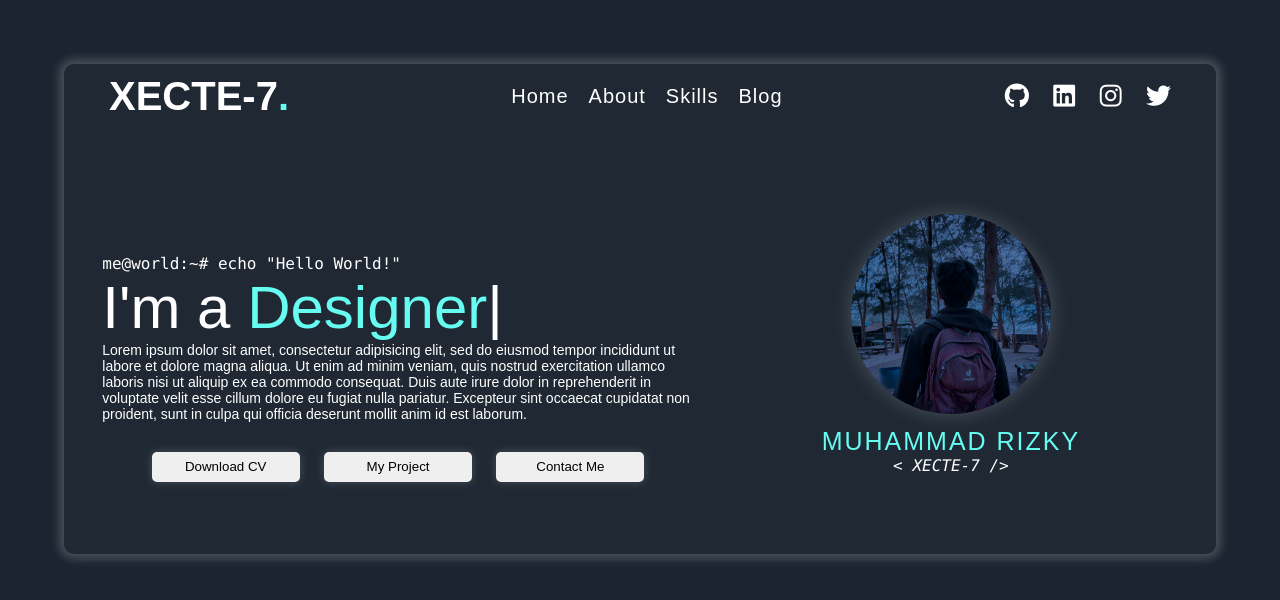
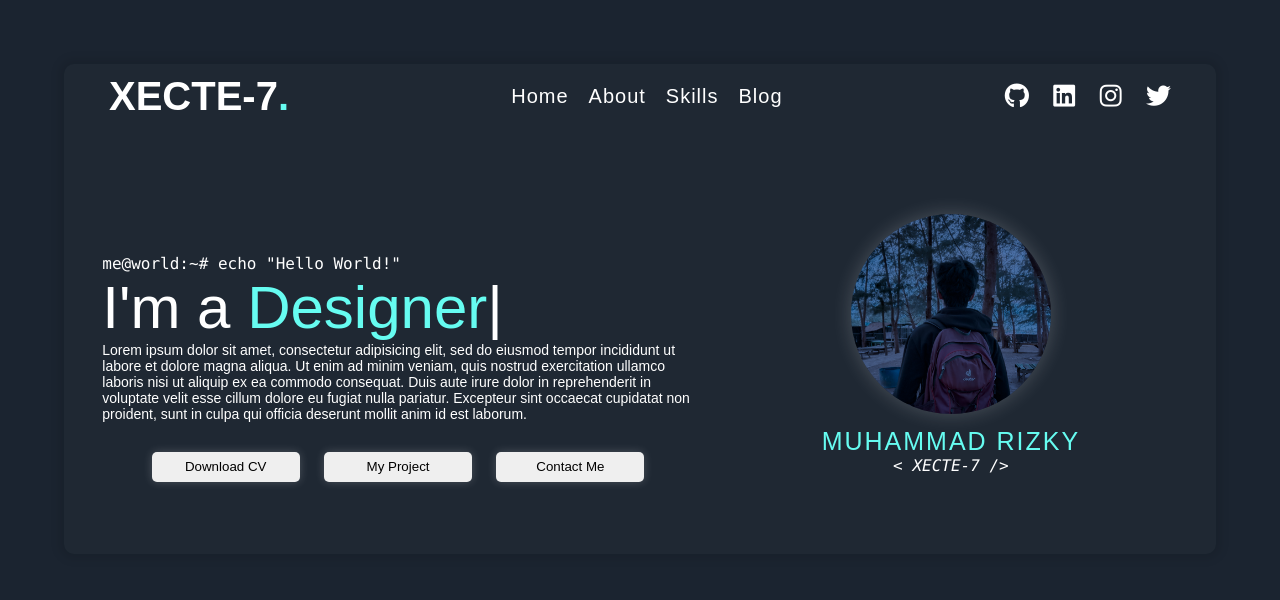
Before and after one commit to xecte-7/xecte-7.github.io, a plain HTML site: page index.html in a window 1280 px wide. Drawn offline with nearby package versions, Linux system fonts and the light colour scheme.

Commit message:
Update style.css

```diff
--- a/css/style.css
+++ b/css/style.css
@@ -39,7 +39,7 @@ body {
 	padding: 10px;
 	/*align-items: center;*/
 	/*box-shadow: 7px 7px 10px 1px #66fcf1;*/
-	box-shadow: 0 0 10px 5px rgba(255,255,255,0.2);
+	box-shadow: 0 0 10px 5px rgba(0,0,0,0.1);
 }
 .kontainer nav {
 	display: flex;
```
